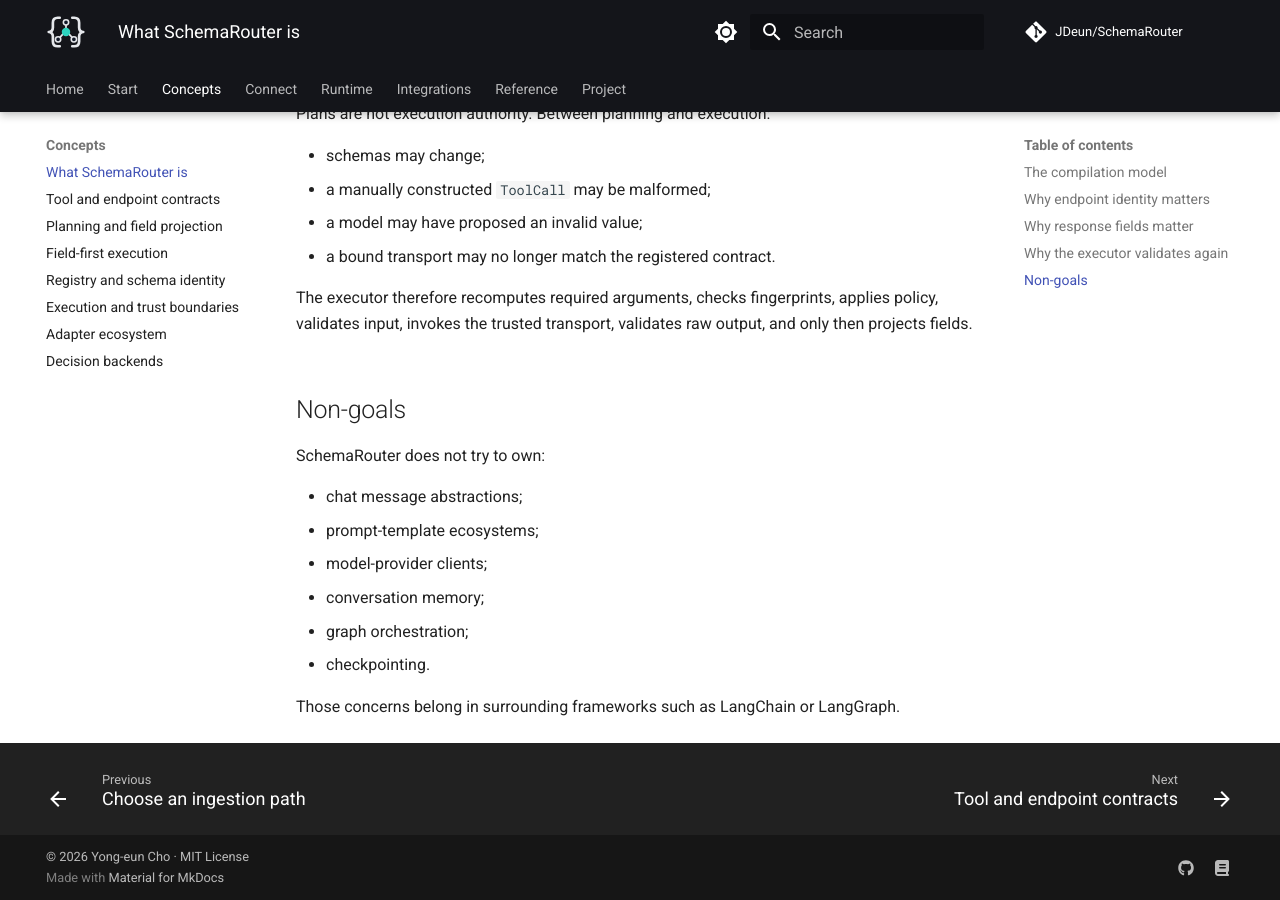
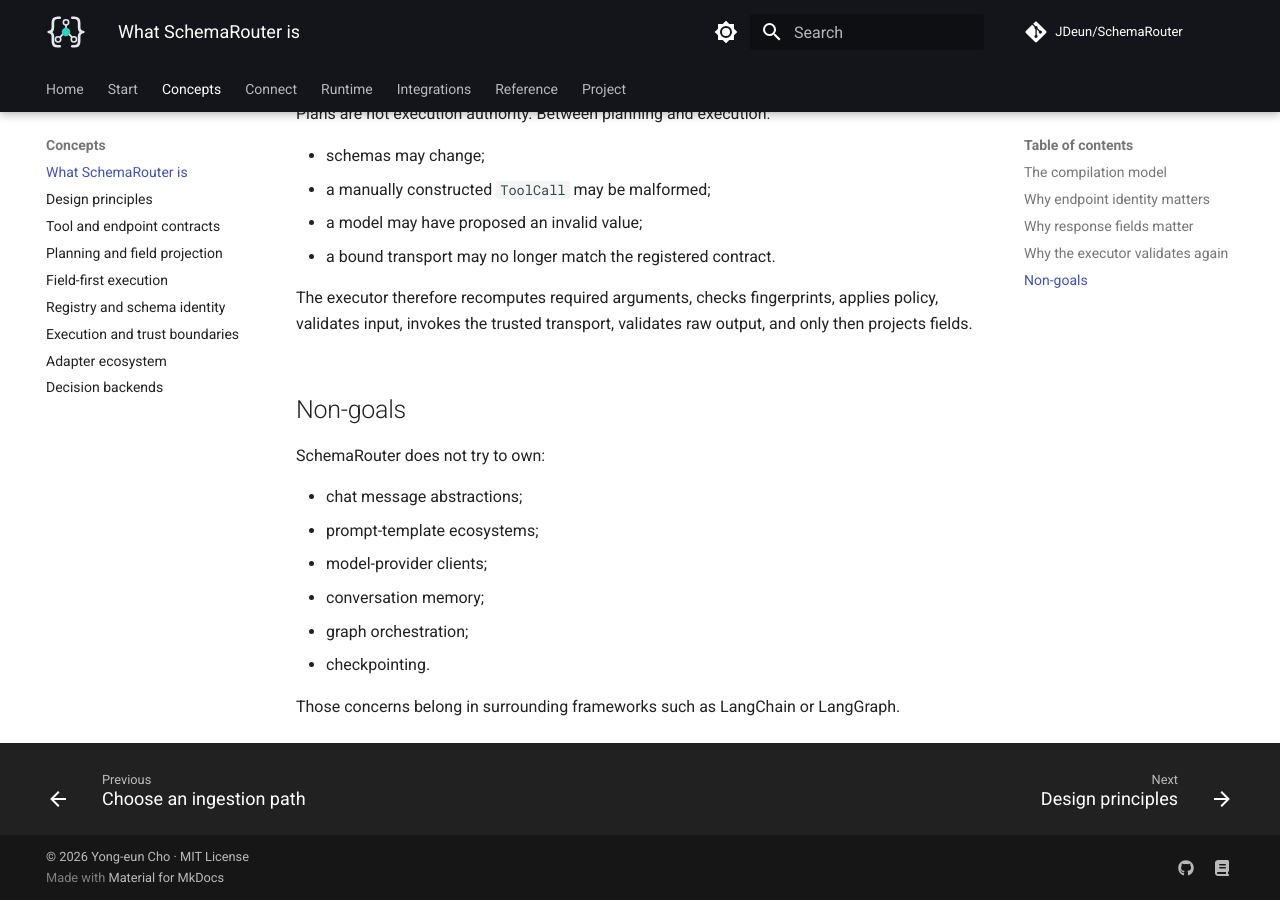
Before and after one commit to JDeun/SchemaRouter, an MkDocs documentation site: the page built from docs/concepts/schema-router.md, in a window 1280 px wide and 900 px high, scrolled down 2072 px. Built offline with MkDocs 1.6.1 and Material for MkDocs 9.7.7, drawn with Linux system fonts in a browser that asks for light colours; comment, search, counter and statistics services are not loaded.

Commit message:
docs: link design principles in navigation

```diff
--- a/mkdocs.yml
+++ b/mkdocs.yml
@@ -96,6 +96,7 @@
       - Choose an ingestion path: getting-started/ingestion-paths.md
   - Concepts:
       - What SchemaRouter is: concepts/schema-router.md
+      - Design principles: concepts/design-principles.md
       - Tool and endpoint contracts: concepts/tool-endpoint.md
       - Planning and field projection: concepts/planning.md
       - Field-first execution: concepts/field-first-execution.md
```
